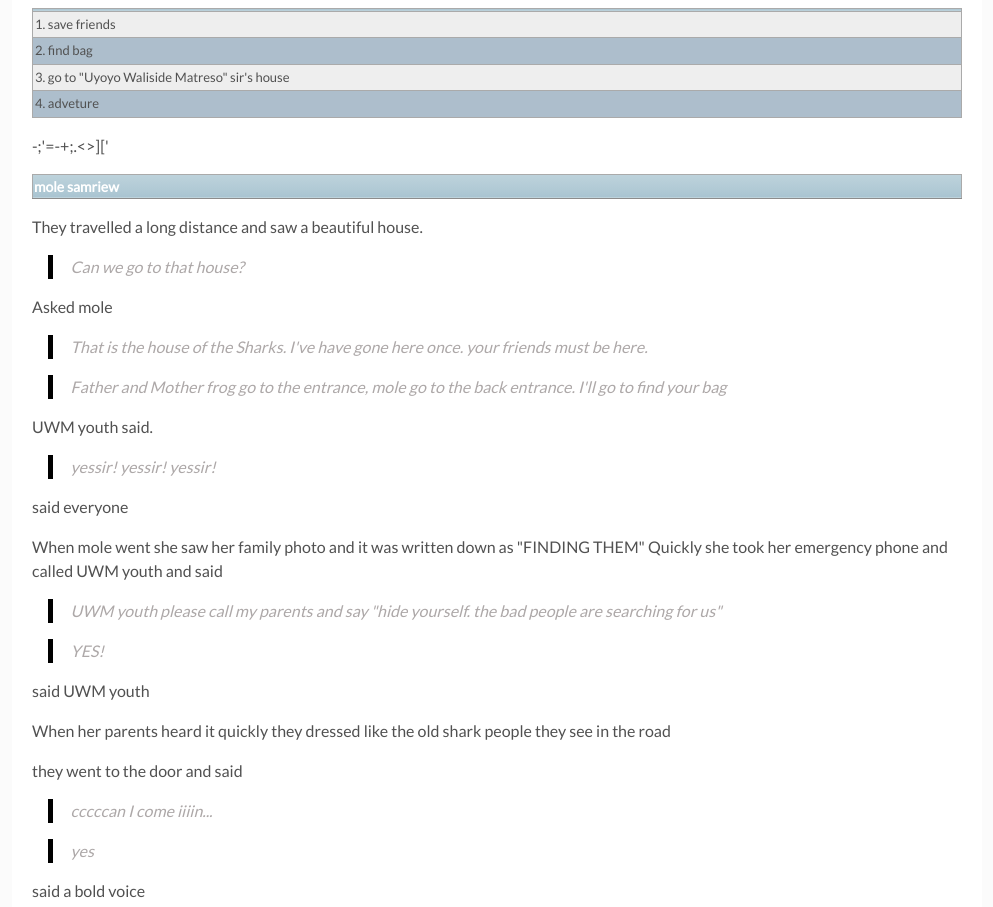
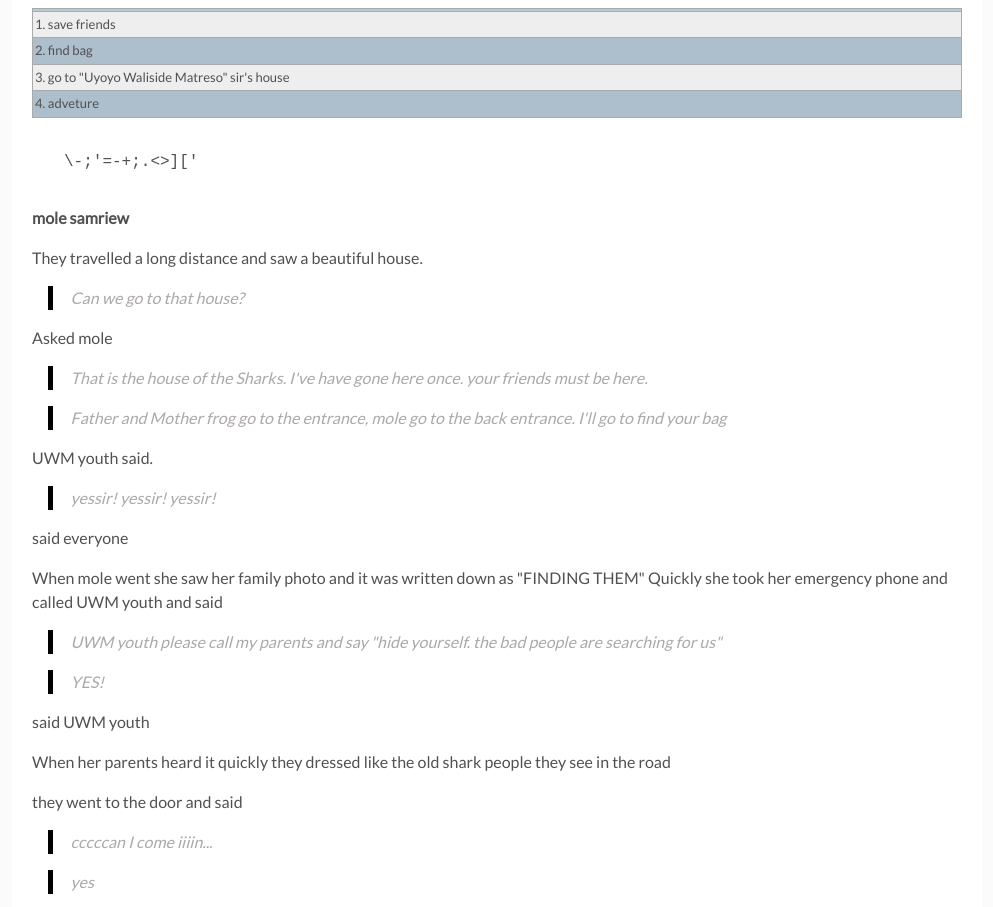
Before and after one commit to aksharaasri/Aksharaa-Stories, a Gatsby site: page /mole-the-tadpoleepisode-1-searching/ in a window 1280 px wide. Shown: the part 1160-2067 px from the top of the page, without its empty margins (248-1241 px from the left). Built offline with nearby package versions, Linux system fonts and the light colour scheme; Gatsby itself is replaced by a stand-in of ours; some packages are replaced by stand-ins of ours; code samples lack their colours.

Commit message:
Arun | Fixes the alignment issue in mole episode 1

````diff
--- a/content/blog/mole-the-tadpoleepisode-1-searching/index.md
+++ b/content/blog/mole-the-tadpoleepisode-1-searching/index.md
@@ -67,9 +67,11 @@ Meanwhile mole was doing plans
 | 3. go to "Uyoyo Waliside Matreso" sir's house |
 | 4. adveture  |
 
+```
 \-;'=-+;.<>]['
-mole samriew
-|---------------------------------------------------------|
+```
+**mole samriew**
+
 
 They travelled a long distance and saw a beautiful house.
 
````
